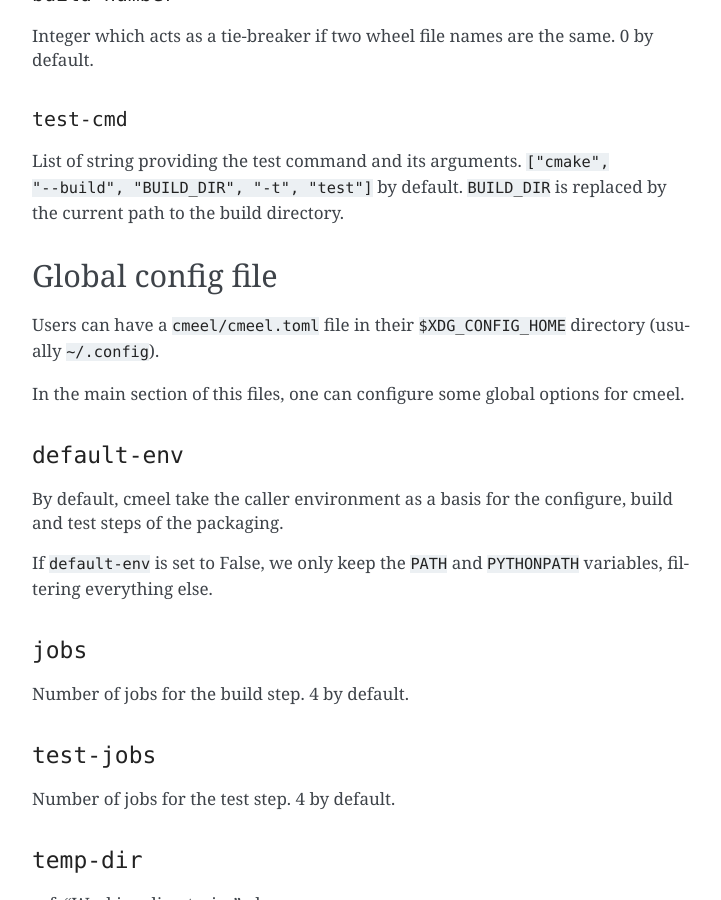
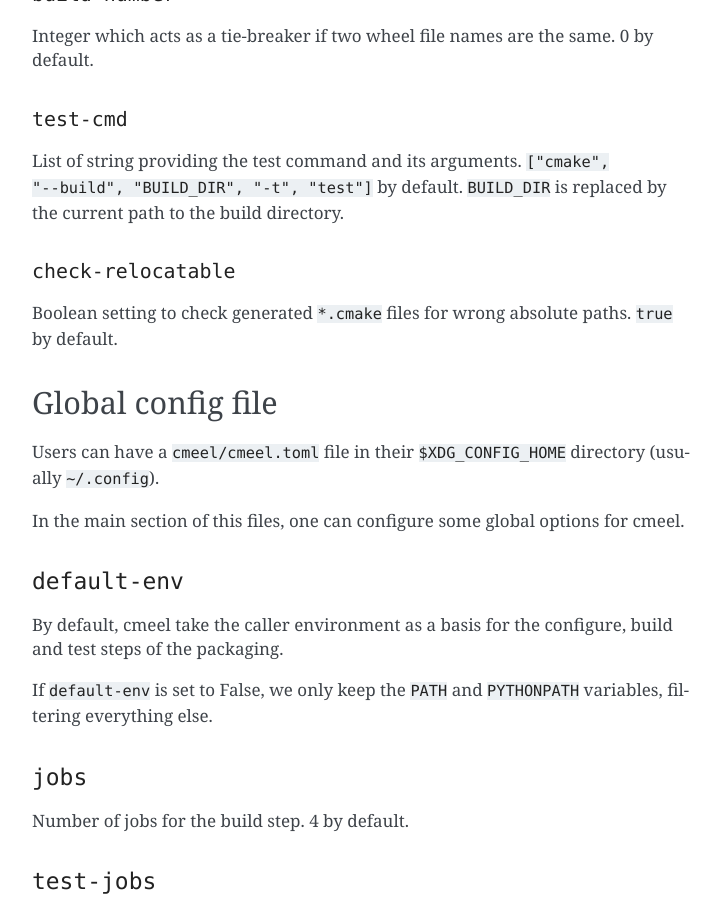
Before and after one commit to cmake-wheel/cmeel, a Sphinx documentation site: the page built from docs/main.md, in a window 1280 px wide and 900 px high, scrolled down 3254 px. Shown: the whole window, without its empty margins (388-1109 px from the left). Built offline with Sphinx 7.4.7, drawn with Linux system fonts in a browser that asks for light colours.

Commit message:
add check-relocatable

```diff
--- a/docs/main.md
+++ b/docs/main.md
@@ -121,6 +121,10 @@ Integer which acts as a tie-breaker if two wheel file names are the same. 0 by d
 List of string providing the test command and its arguments. `["cmake", "--build", "BUILD_DIR", "-t", "test"]` by
 default. `BUILD_DIR` is replaced by the current path to the build directory.
 
+#### `check-relocatable`
+
+Boolean setting to check generated `*.cmake` files for wrong absolute paths. `true` by default.
+
 ## Global config file
 
 Users can have a `cmeel/cmeel.toml` file in their `$XDG_CONFIG_HOME` directory (usually `~/.config`).
```
Also changed, not shown: CHANGELOG.md (+2 -1 lines), 1 other file.
